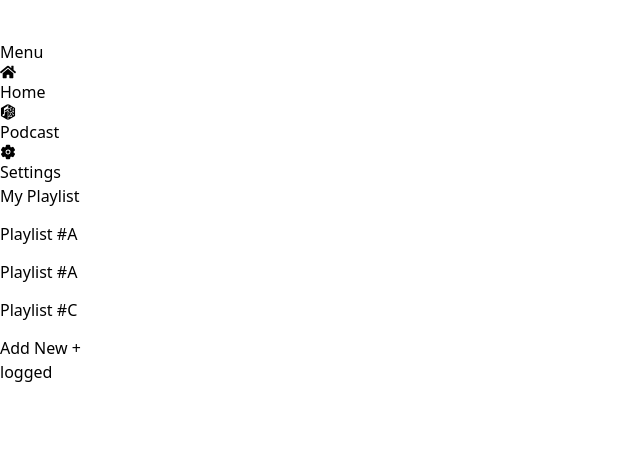
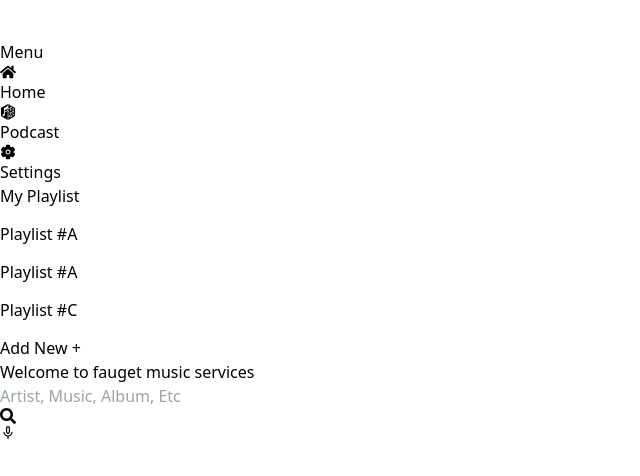
Before and after one commit to jibonrahaman/podcast-task-api-using, a React (Vite) app: page /logged in a window 1280 px wide. Shown: the top 476 px of the page, without its empty margins (0-640 px from the left). Built offline with nearby package versions, Linux system fonts and the light colour scheme.

Commit message:
Logged First Topic

```diff
--- /dev/null
+++ b/src/Components/Logged/LoggedFirstTopic.jsx
@@ -0,0 +1,18 @@
+import { FaSearch } from "react-icons/fa";
+import { MdOutlineKeyboardVoice } from "react-icons/md";
+
+function LoggedFirstTopic({className}) {
+  return (
+ <section>
+     <div className={`text-white flex justify-between  pt-6 ${className}`}>
+       <h2 className=" text-3xl font-semibold"> Welcome to fauget music services</h2>
+       <input type="text" placeholder="Artist, Music, Album, Etc"/>
+       <FaSearch />
+       <MdOutlineKeyboardVoice />
+
+    </div>
+ </section>
+  )
+}
+
+export default LoggedFirstTopic
--- a/src/Pages/Logged.jsx
+++ b/src/Pages/Logged.jsx
@@ -1,8 +1,9 @@
+import LoggedFirstTopic from "../Components/Logged/LoggedFirstTopic";
 
 export default function Logged() {
   return (
-    <div>
-      logged
+    <div className=' bg-[#191919] w-full px-16'>
+      <LoggedFirstTopic />
     </div>
   )
 }
```
Also changed, not shown: src/Pages/LoggedPages.jsx (deleted, +0 -8 lines).
